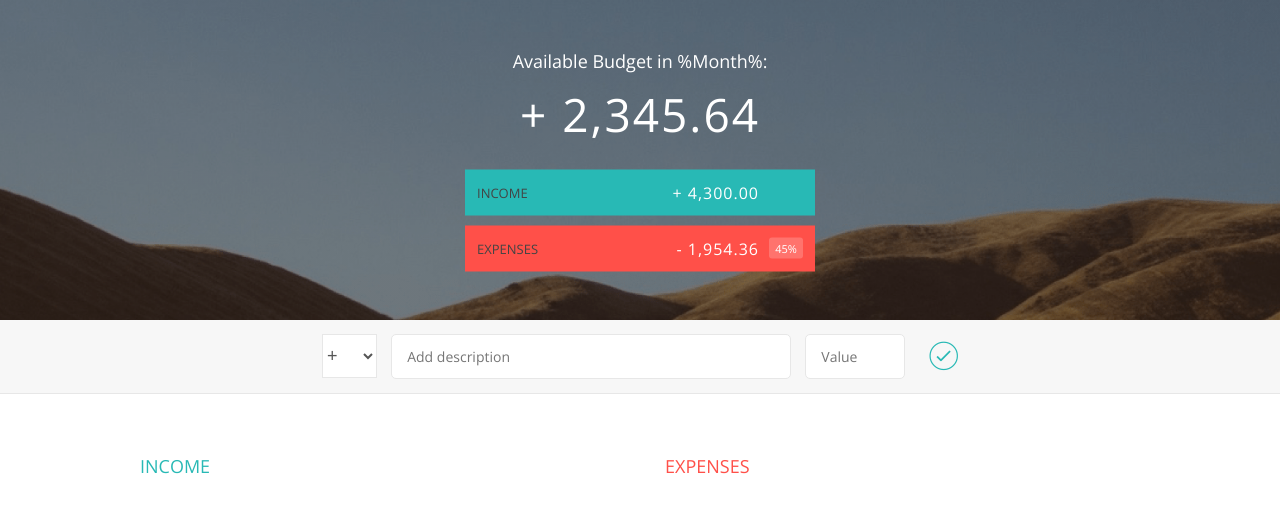
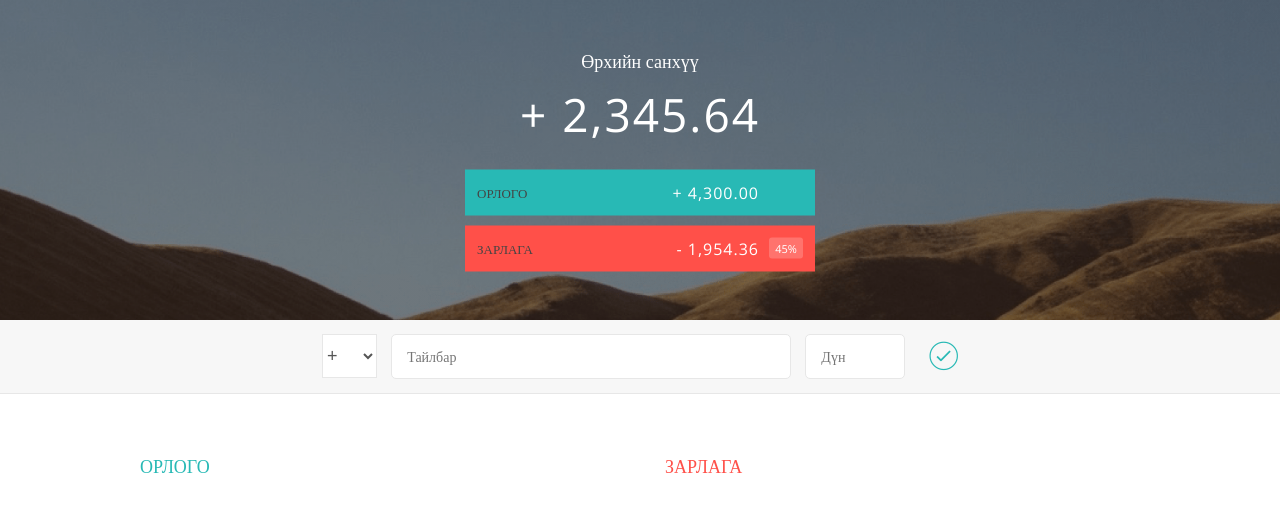
Before and after one commit to toko2023/finance-OS, a plain HTML site: page index.html in a window 1280 px wide. Drawn offline with nearby package versions, Linux system fonts and the light colour scheme.

Commit message:
Event listeneruudiig uusgej ogloo.

```diff
--- a/app.js
+++ b/app.js
@@ -10,5 +10,26 @@ var financeController = (function(){
 
 // Программын холбогч контроллер
 var appController = (function(uiController, financeController){
+   var ctrlAddItem = function() {
+      // 1.Оруулах өгөгдөлийг дэлгэцээс олж авна
+      console.log('okey');
+      // 2.Олж авсан өгөгдөлүүдээ санхүүгийн контроллерт дамжуулж тэнд хадагална.
+
+      // 3.Олж авсан өгөгдөлүүдээ веб дээрээ тохирох хэсэгт нь гаргана.
+
+      // 4.Төсвийг тооцоолно.
+
+      // 5.Эцсийн үлдэгдэл, тооцоог дэлгэцэн дээр гаргана.
+   }
+
+   document.querySelector('.add__btn').addEventListener('click', function(){
+     ctrlAddItem();
+   });
+
+   document.addEventListener('keypress', function(event){
+      if(event.keyCode === 13 || event.which === 13) {
+         ctrlAddItem();
+      }
+   });
 
 })(uiController, financeController);
--- a/index.html
+++ b/index.html
@@ -12,13 +12,13 @@
         <div class="top">
             <div class="budget">
                 <div class="budget__title">
-                    Available Budget in <span class="budget__title--month">%Month%</span>:
+                <span class="budget__title--month">Өрхийн санхүү</span>
                 </div>
 
                 <div class="budget__value">+ 2,345.64</div>
 
                 <div class="budget__income clearfix">
-                    <div class="budget__income--text">Income</div>
+                    <div class="budget__income--text">Орлого</div>
                     <div class="right">
                         <div class="budget__income--value">+ 4,300.00</div>
                         <div class="budget__income--percentage">&nbsp;</div>
@@ -26,7 +26,7 @@
                 </div>
 
                 <div class="budget__expenses clearfix">
-                    <div class="budget__expenses--text">Expenses</div>
+                    <div class="budget__expenses--text">Зарлага</div>
                     <div class="right clearfix">
                         <div class="budget__expenses--value">- 1,954.36</div>
                         <div class="budget__expenses--percentage">45%</div>
@@ -44,21 +44,21 @@
                         <option value="inc" selected>+</option>
                         <option value="exp">-</option>
                     </select>
-                    <input type="text" class="add__description" placeholder="Add description">
-                    <input type="number" class="add__value" placeholder="Value">
+                    <input type="text" class="add__description" placeholder="Тайлбар">
+                    <input type="number" class="add__value" placeholder="Дүн">
                     <button class="add__btn"><i class="ion-ios-checkmark-outline"></i></button>
                 </div>
             </div>
 
             <div class="container clearfix">
                 <div class="income">
-                    <h2 class="icome__title">Income</h2>
+                    <h2 class="icome__title">Орлого</h2>
 
                     <div class="income__list">
 
                         <!--
                         <div class="item clearfix" id="income-0">
-                            <div class="item__description">Salary</div>
+                            <div class="item__description">Цалин</div>
                             <div class="right clearfix">
                                 <div class="item__value">+ 2,100.00</div>
                                 <div class="item__delete">
@@ -68,7 +68,7 @@
                         </div>
 
                         <div class="item clearfix" id="income-1">
-                            <div class="item__description">Sold car</div>
+                            <div class="item__description">Машинаа зарсан</div>
                             <div class="right clearfix">
                                 <div class="item__value">+ 1,500.00</div>
                                 <div class="item__delete">
@@ -84,13 +84,13 @@
 
 
                 <div class="expenses">
-                    <h2 class="expenses__title">Expenses</h2>
+                    <h2 class="expenses__title">Зарлага</h2>
 
                     <div class="expenses__list">
 
                         <!--
                         <div class="item clearfix" id="expense-0">
-                            <div class="item__description">Apartment rent</div>
+                            <div class="item__description">Байрны түрээс</div>
                             <div class="right clearfix">
                                 <div class="item__value">- 900.00</div>
                                 <div class="item__percentage">21%</div>
@@ -101,7 +101,7 @@
                         </div>
 
                         <div class="item clearfix" id="expense-1">
-                            <div class="item__description">Grocery shopping</div>
+                            <div class="item__description">Хоол хүнс</div>
                             <div class="right clearfix">
                                 <div class="item__value">- 435.28</div>
                                 <div class="item__percentage">10%</div>
```
